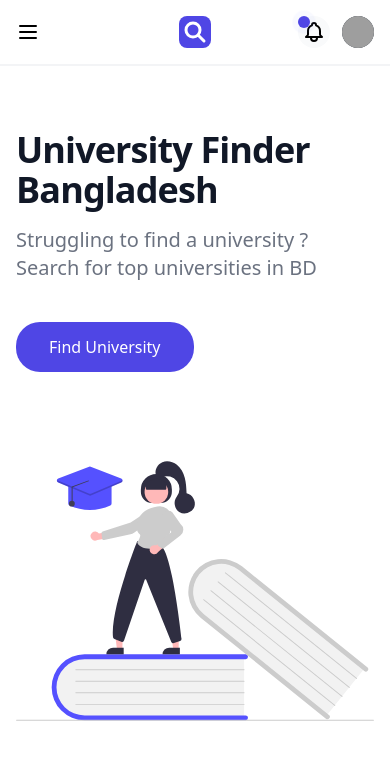
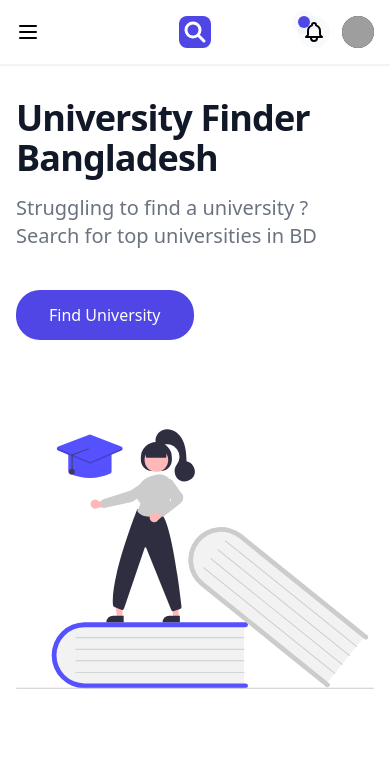
Before and after one commit to K-H-Rayhan/universityfinder, a Next.js app: page / in a window 390 px wide. Shown: the top 760 px of the page. Built offline with nearby package versions, Linux system fonts and the light colour scheme; grey boxes are pictures that could not be loaded.

Commit message:
commit on 'main'

```diff
--- a/pages/index.js
+++ b/pages/index.js
@@ -7,7 +7,7 @@ function index() {
   return (
     <Layout>
       <div className="relative bg-white overflow-hidden z-auto">
-        <div className="pt-16 sm:pt-24 lg:pt-40 lg:pb-48">
+        <div className="pt-8 sm:pt-24 lg:pt-40 lg:pb-48">
           <div className="relative max-w-7xl mx-auto px-4 sm:px-6 lg:px-8 sm:static">
             <div className="sm:max-w-lg">
               <h1 className="text-4xl font font-extrabold tracking-tight text-gray-900 sm:text-6xl">
```
